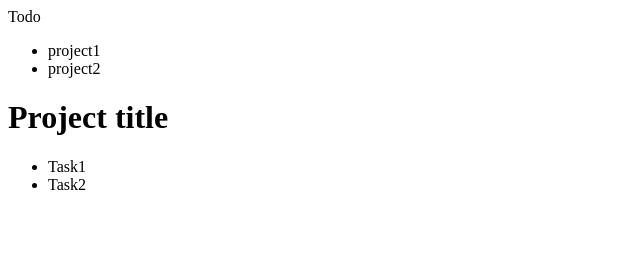
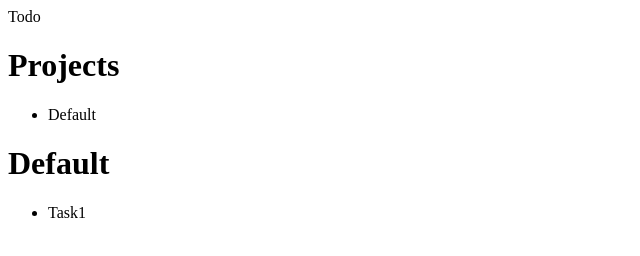
Before and after one commit to AddyDouble/todo, a plain HTML site: page index.html in a window 1280 px wide. Shown: the whole page, without its empty margins (0-640 px from the left). Drawn offline with Linux system fonts and the light colour scheme.

Commit message:
add basic ui functions

```diff
--- a/index.html
+++ b/index.html
@@ -10,15 +10,14 @@
 <body>
     <header><span>Todo</span></header>
     <main>
-        <ul class="project-list">
-            <li>project1</li>
-            <li>project2</li>
+        <div>
+            <h1>Projects</h1>
+            <ul class="project-list">
+        </div>
         </ul>
         <div class="project-body">
-            <h1>Project title</h1>
+            <h1 class="project-title">Default</h1>
             <ul class="project-tasks">
-                <li>Task1</li>
-                <li>Task2</li>
             </ul>
         </div>
     </main>
--- a/main.js
+++ b/main.js
@@ -1 +1 @@
-(()=>{"use strict";const e=(()=>{let e=[];const t=t=>{e.some((e=>e.name===t))},n=n=>{t(n)||e.push(((e="none")=>{let t=[];const n=e=>{t.some((t=>t.name===e))};return{name:e,tasks:t,addTask:e=>{n(e)&&t.push(((e="none")=>({name:e}))(e))},removeTask:e=>{n(e)&&(t=t.filter((t=>t.name===!e)))}}})(n))};return{init:()=>{n("Default")},addProject:n,deleteProject:n=>{t(n)&&(e=e.filter((e=>e.name!==n)))},getProjects:()=>e}})();e.init();let t=e.getProjects();console.log(t)})();
+(()=>{"use strict";const e=(()=>{let e=[];const t=t=>{e.some((e=>e.name===t))},n=n=>{t(n)||e.push(((e="none")=>{let t=[];const n=e=>{t.some((t=>t.name===e))};return{name:e,tasks:t,addTask:e=>{n(e)||t.push(((e="none")=>({name:e}))(e))},removeTask:e=>{n(e)&&(t=t.filter((t=>t.name===!e)))}}})(n))};return{init:()=>{n("Default"),e[0].addTask("Task1")},addProject:n,deleteProject:n=>{t(n)&&(e=e.filter((e=>e.name!==n)))},getProjects:()=>e,getProject:t=>{let n=0;for(;n<e.length;n++)if(e[n].name===t)return e[n]}}})();(()=>{const t=document.querySelector(".project-tasks"),n=document.querySelector(".project-list"),r=document.querySelector(".project-title"),o=e=>{let t=document.createElement("li");return t.innerText=e,t},l=e=>{let t=document.createElement("li");return t.innerText=e,t};return{init:()=>{e.init(),(()=>{n.innerHTML="";let t=e.getProjects();for(let e=0;e<t.length;e++)n.appendChild(o(t[e].name))})(),(()=>{t.innerHTML="";let n=e.getProject(r.innerText).tasks;for(let e=0;e<n.length;e++)t.appendChild(l(n[e].name))})()}}})().init()})();
```
